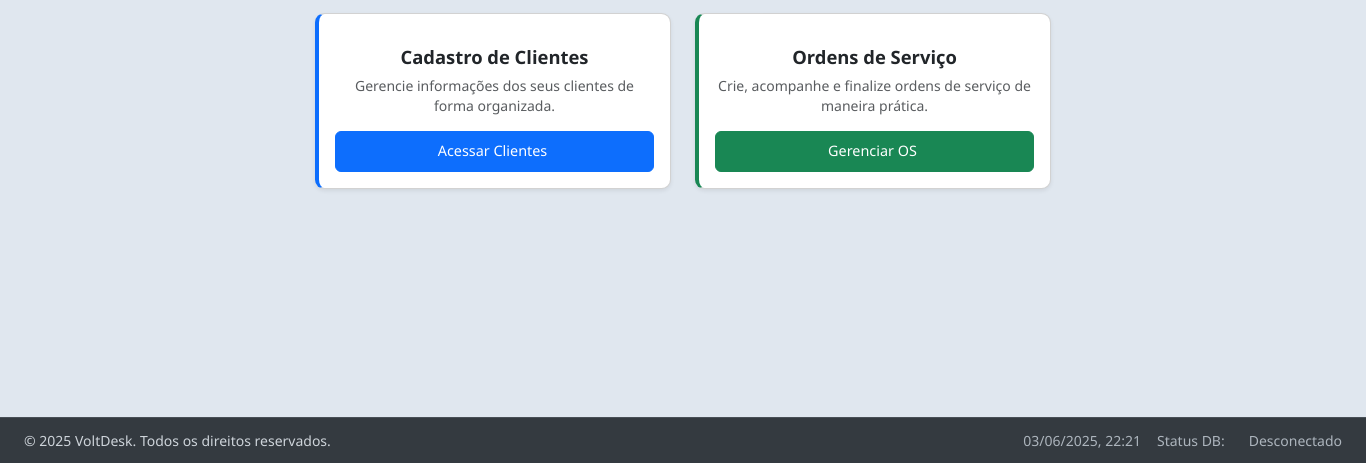
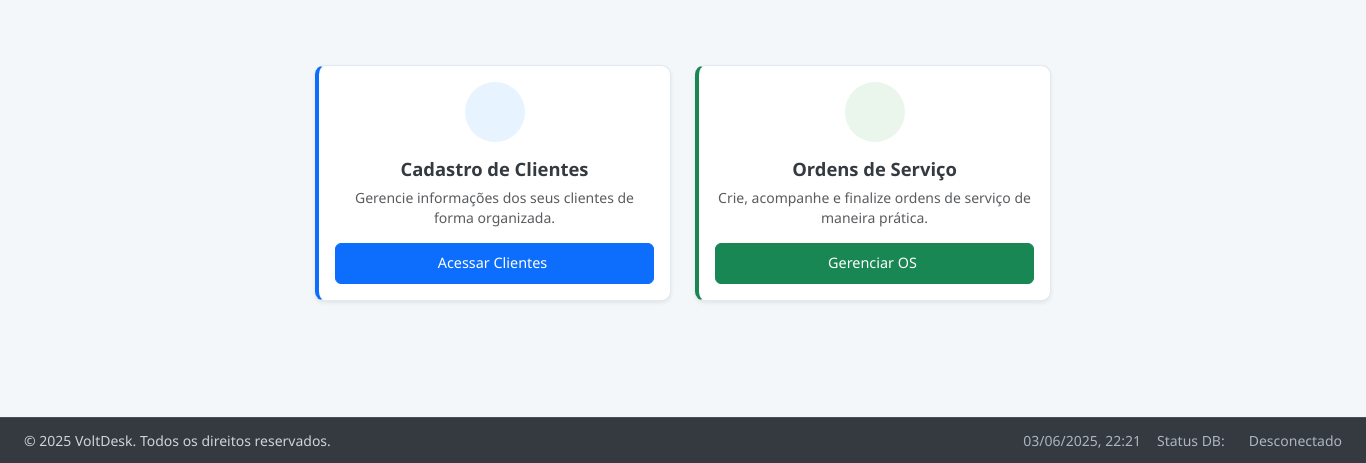
Before and after one commit to thiagogm/projeto-electron-os-app, an Electron app: page views/index.html in a window 1366 px wide. Shown: the part 337-800 px from the top of the page. Drawn offline with nearby package versions, Linux system fonts and the light colour scheme; no server answers.

Commit message:
novas atualizações

```diff
--- a/assets/css/index.css
+++ b/assets/css/index.css
@@ -1,17 +1,19 @@
 /* assets/css/index.css - Estilos específicos para a página inicial moderna */
 
 body.body-home {
-background-color: \#f4f7f9;
-color: \#4a5568;
-padding-bottom: 50px; /* Espaço para o footer fixo */
+    background-color: #f4f7f9;
+    color: #4a5568;
+    padding-bottom: 20px; /* Espaço para o footer fixo */
     display: flex;
     flex-direction: column;
     min-height: 100vh;
 }
 
-/\* Seção Hero (Boas-vindas) */
+/* Seção Hero (Boas-vindas) */
 .hero-section {
-padding: 1.5rem 0; /* Padding vertical reduzido */
+    padding: 0.5rem 0; /* Antes: 1.5rem 0 */
+    padding-bottom: 0.25rem;
+    margin-bottom: 0.25rem;
 }
 
 .app-logo-main {
@@ -21,22 +23,22 @@ margin-bottom: 1rem;
 }
 
 .hero-section .display-5 {
-color: \#2c3e50;
-margin-bottom: 0.5rem; /\* Menos espaço abaixo do título */
+    color: #2c3e50;
+    margin-bottom: 0.5rem; /* Menos espaço abaixo do título */
     font-size: 2.25rem; /* Tamanho do display-5 um pouco menor se necessário */
 }
 
 .hero-section .lead {
     font-size: 1.1rem;
-color: \#5a6878;
+    color: #5a6878;
     margin-bottom: 1.5rem; /* Menos espaço abaixo do lead */
 }
 
 /*Cards Interativos na Index */
 .custom-card-index {
-background-color: \#ffffff;
-border: 1px solid \#e2e8f0;
-border-radius: 0.6rem; /* Bordas um pouco menos arredondadas \*/
+    background-color: #ffffff;
+    border: 1px solid #e2e8f0;
+    border-radius: 0.6rem; /* Bordas um pouco menos arredondadas */
     transition: transform 0.2s ease-out, box-shadow 0.2s ease-out;
     overflow: hidden;
     display: flex;
@@ -45,7 +47,7 @@ text-decoration: none;
 }
 
 .custom-card-index:hover {
-transform: translateY(-4px) scale(1.01); /\* Efeito hover mais sutil \*/
+    transform: translateY(-4px) scale(1.01); /* Efeito hover mais sutil */
     box-shadow: 0 0.6rem 1.2rem rgba(44, 62, 80, 0.1), 0 0.2rem 0.4rem rgba(44,62,80,0.07) !important;
 }
 
@@ -58,33 +60,33 @@ border-left: 4px solid var(--bs-success);
 }
 
 .icon-circle {
-width: 60px; /\* Círculo do ícone menor */
+    width: 60px; /* Círculo do ícone menor */
     height: 60px;
     border-radius: 50%;
     display: inline-flex;
     align-items: center;
     justify-content: center;
     flex-shrink: 0;
-margin-bottom: 0.75rem; /* Menos espaço abaixo do círculo \*/
+    margin-bottom: 0.75rem; /* Menos espaço abaixo do círculo */
 }
 
 .bg-primary-soft {
-background-color: \#e7f3ff;
+    background-color: #e7f3ff;
 }
 .text-primary {
-color: \#007bff \!important;
+    color: #007bff !important;
 }
 
 .bg-success-soft {
-background-color: \#eaf6ec;
+    background-color: #eaf6ec;
 }
 .text-success {
-color: \#28a745 \!important;
+    color: #28a745 !important;
 }
 
-/\* Ícones dentro dos cards (eram .icon-xxl, agora .icon-xl no HTML) */
+/* Ícones dentro dos cards (eram .icon-xxl, agora .icon-xl no HTML) */
 .icon-xl {
-width: 28px; /* Ícones principais nos cards menores \*/
+    width: 28px; /* Ícones principais nos cards menores */
     height: 28px;
     stroke-width: 2;
 }
@@ -95,27 +97,27 @@ flex-direction: column;
     justify-content: space-between;
     flex-grow: 1;
     text-align: center;
-padding: 1rem; /\* Padding interno do card reduzido (era p-3 no HTML, pode ser controlado aqui) \*/
+    padding: 1rem; /* Padding interno do card reduzido (era p-3 no HTML, pode ser controlado aqui) */
 }
 
-.custom-card-index .card-title { /\* Agora é h5 no HTML */
-color: \#343a40;
+.custom-card-index .card-title { /* Agora é h5 no HTML */
+    color: #343a40;
     margin-bottom: 0.5rem;
     font-size: 1.15rem; /* Tamanho da fonte do título do card */
 }
 .custom-card-index .card-text { /* Agora tem .small no HTML */
     font-size: 0.875rem; /* Reforça o tamanho pequeno */
     margin-bottom: 1rem;
-line-height: 1.4; /* Altura da linha para o texto pequeno \*/
+    line-height: 1.4; /* Altura da linha para o texto pequeno */
 }
 
-.custom-card-index .btn { /\* Botão tamanho padrão */
+.custom-card-index .btn { /* Botão tamanho padrão */
     font-weight: 500;
     padding: 0.5rem 1rem; /* Padding do botão padrão */
     margin-top: auto;
     width: auto;
     align-self: center;
-font-size: 0.9rem; /* Fonte do botão um pouco menor \*/
+    font-size: 0.9rem; /* Fonte do botão um pouco menor */
 }
 .custom-card-index .btn i[data-feather].icon-sm-btn {
     width: 16px;
@@ -125,6 +127,15 @@ stroke-width: 2.5;
     margin-left: 0.25rem;
 }
 
-body.body-home \> main.container {
-flex-grow: 1;
+body.body-home > main.container {
+    padding-top: 0;
+    padding-bottom: 2rem;
 }
+
+body.body-home .row {
+    margin-top: 0 !important;
+}
+
+.cards-index-container {
+    margin-top: -4rem;
+}
```
Also changed, not shown: main.js (+5 -6 lines). Lines whose indentation alone changed are shown as unchanged.
